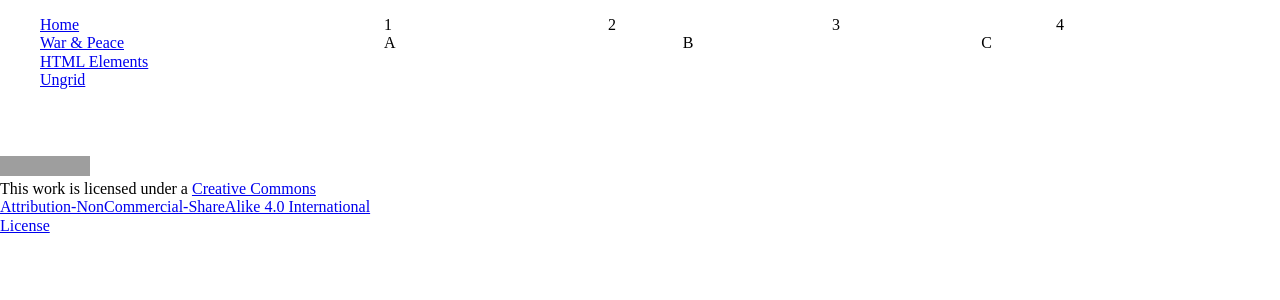
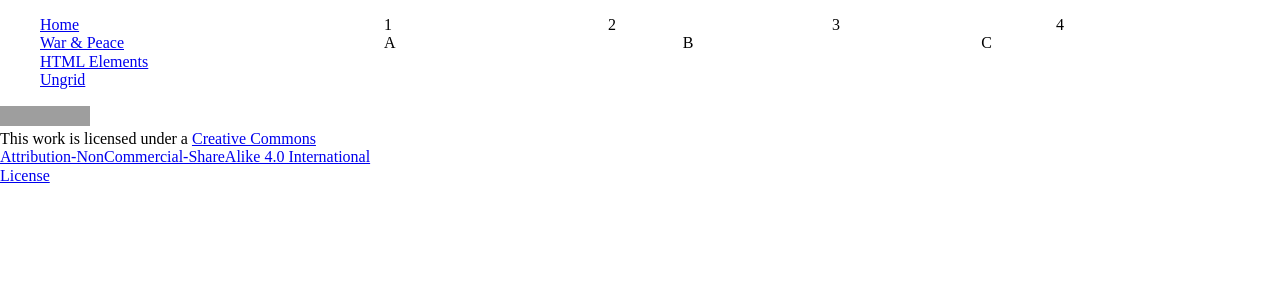
Before and after one commit to monochromeblue/battlemat, a Jekyll site: the page built from ungrid.md, in a window 1280 px wide. Shown: the top 300 px of the page. Built offline with Jekyll 4.4.1, drawn with Linux system fonts in a browser that asks for light colours; cached includes are drawn as plain includes; grey boxes are pictures that could not be loaded.

Commit message:
removing this version of a sticky footer, doesn't work with ungrid

```diff
--- a/assets/css/monoblue.css
+++ b/assets/css/monoblue.css
@@ -1,10 +1,5 @@
-.wrapper {
-    height: 100%; /* This is being used to create a sticky footer, a better version would use flexbox */
-}
-
 .header {
     width: 30%;
-    padding-bottom: 50px; /* This is being used to create a sticky footer, a better version would use flexbox */
 }
 
 .article {
@@ -13,5 +8,4 @@
 
 .footer {
     width: 30%; /* Should match .header */
-    height: 50px; /* should match .header padding-bottom */
 }
```
